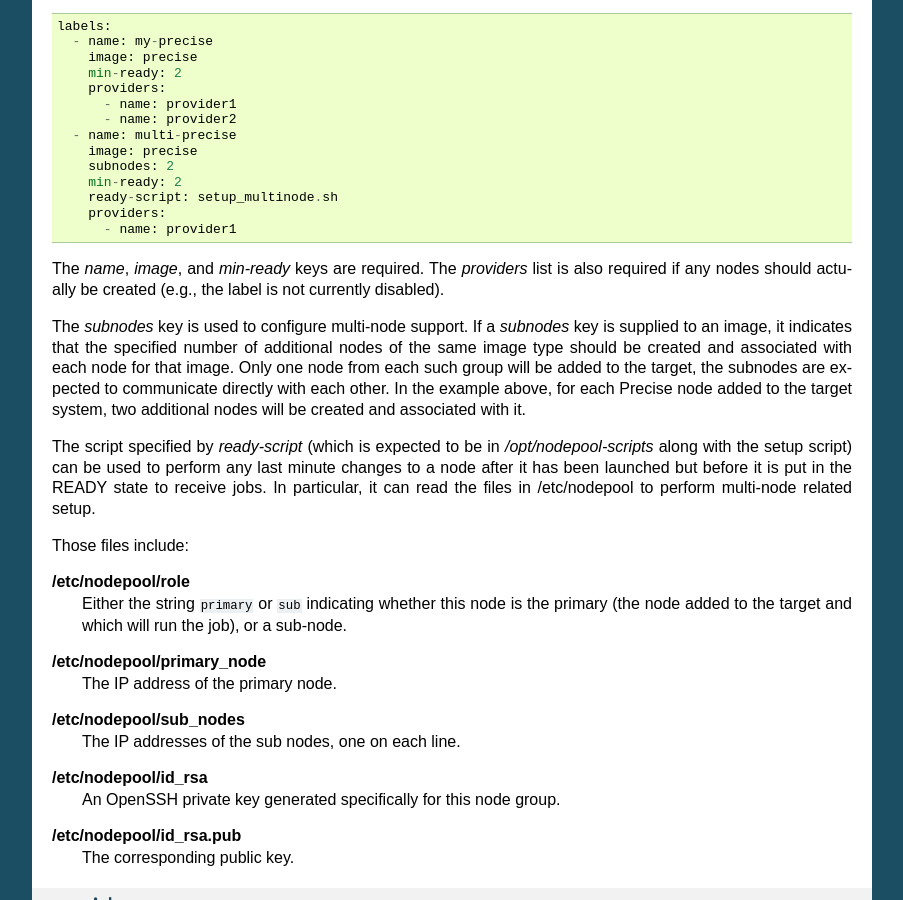
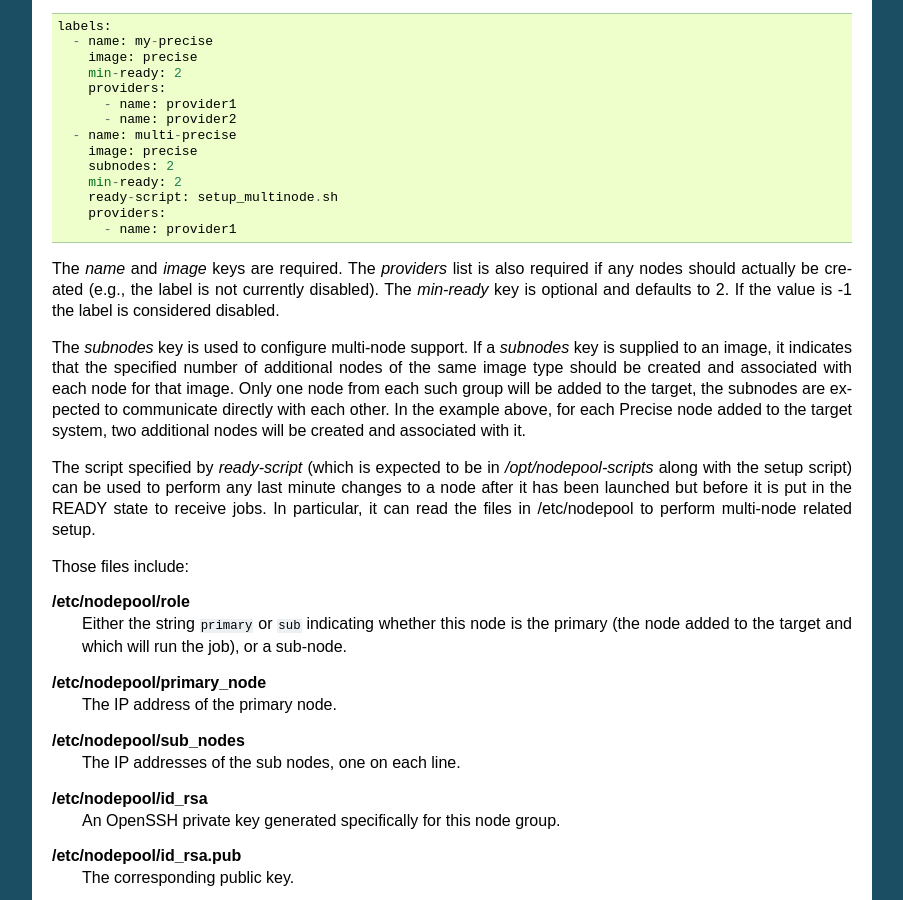
Before and after one commit to openstack-infra/nodepool, a Sphinx documentation site: the page built from doc/source/configuration.rst, in a window 1280 px wide and 900 px high, scrolled down 1559 px. Shown: the whole window, without its empty margins (198-1101 px from the left). Built offline with Sphinx 7.4.7, drawn with Linux system fonts in a browser that asks for light colours.

Commit message:
Create snapshots when min-ready is >= 0
Currently, if min-ready is 0 a snapshot will not be created (nodepool
considers the image to be disabled). Now if min-ready is greater than or
equal 0, nodepool will create the snapshot.  The reason for the change is to
allow jenkins slaves to be offline waiting for a new job to be submitted. Once
a new job is submit, nodepool will properly launch a slave node from the
snapshot.

Additionally, min-ready is now optional and defaults to 2. If min-ready is -1
the snapshot will not be created (label becomes disabled).

Closes-Bug: #1299172

Change-Id: I7094a76b09266c00c0290d84ae0a39b6c2d16215
Signed-off-by: Paul Belanger <paul.belanger@polybeacon.com>

```diff
--- a/doc/source/configuration.rst
+++ b/doc/source/configuration.rst
@@ -106,9 +106,11 @@ providers or images are used to create them).  Example::
       providers:
         - name: provider1
 
-The `name`, `image`, and `min-ready` keys are required.  The
-`providers` list is also required if any nodes should actually be
-created (e.g., the label is not currently disabled).
+The `name` and `image` keys are required.  The `providers` list is
+also required if any nodes should actually be created (e.g., the
+label is not currently disabled). The `min-ready` key is optional
+and defaults to 2. If the value is -1 the label is considered
+disabled.
 
 The `subnodes` key is used to configure multi-node support.  If a
 `subnodes` key is supplied to an image, it indicates that the specified
```
Also changed, not shown: 1 other file.
